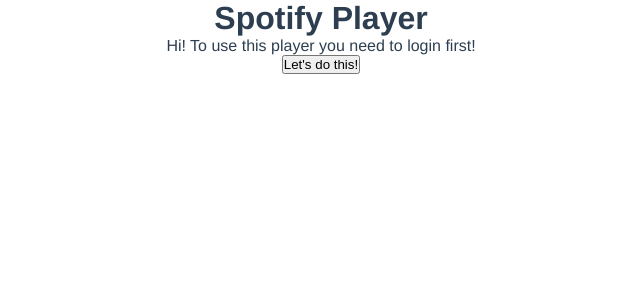
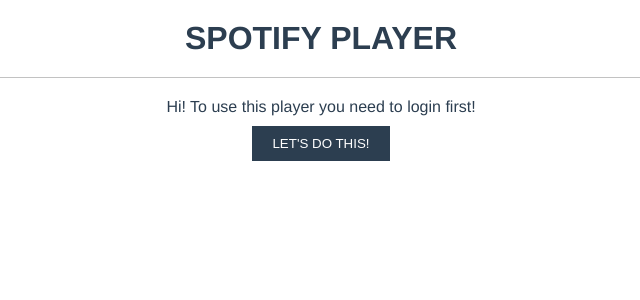
Before and after one commit to laistomazz/spotify-player, a Vue app: page / in a window 1280 px wide. Shown: the top 300 px of the page, without its empty margins (319-959 px from the left). Built offline with nearby package versions, Linux system fonts and the light colour scheme.

Commit message:
Enhance App style

```diff
--- a/src/App.vue
+++ b/src/App.vue
@@ -47,4 +47,29 @@
   text-align: center;
   color: #2c3e50;
 }
+
+#app h1 {
+  padding: 20px 0;
+  border-bottom: 1px solid #c2c2c2;
+  text-transform: uppercase;
+  margin-bottom: 20px;
+}
+
+#app button {
+  background-color: #2c3e50;
+  color: #fff;
+  border: 0;
+  padding: 10px 20px;
+  text-transform: uppercase;
+  transition: background-color 300ms;
+  cursor: pointer;
+
+  &:hover{
+    background-color: #1c2125;
+  }
+}
+
+#app p {
+  margin-bottom: 10px;
+}
 </style>
```
